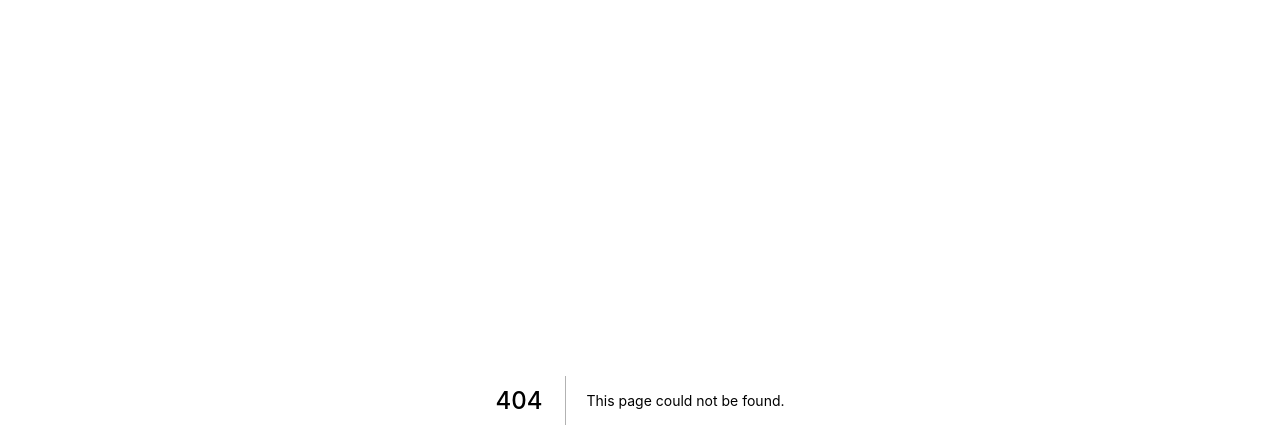
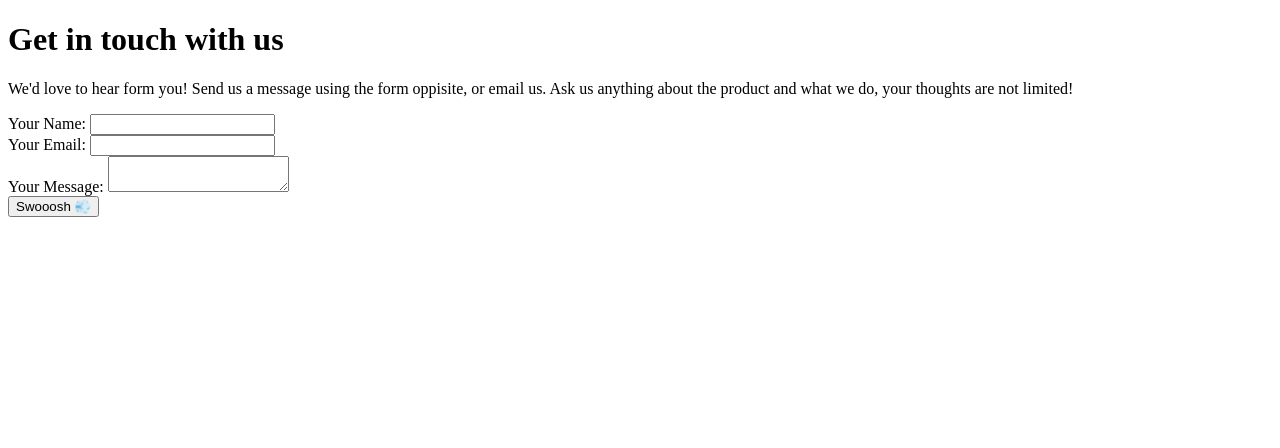
Before and after one commit to listentothefrog/reviewurcode, a Next.js app: page /contact in a window 1280 px wide. Before the commit this address had no page. Shown: the top 448 px of the page. Built offline with nearby package versions, Linux system fonts and the light colour scheme.

Commit message:
render contact form component

```diff
--- /dev/null
+++ b/pages/contact.tsx
@@ -0,0 +1,7 @@
+import ViewContactForm from "../components/contact/ViewContactForm";
+
+const contact = () => {
+  return <ViewContactForm />;
+};
+
+export default contact;
```
